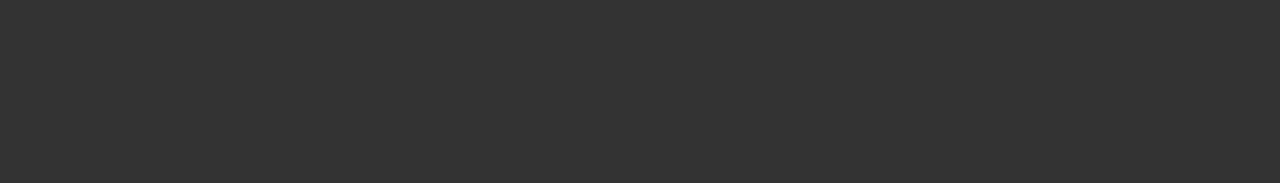
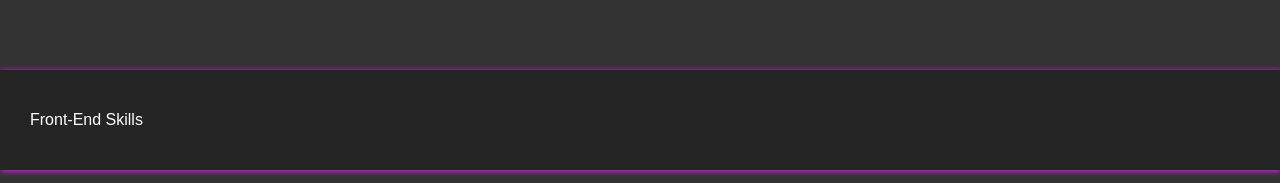
Before and after one commit to pedro-henrique-a-silva/pedro-henrique-a-silva.github.io, a React (Vite) app: page / in a window 1280 px wide. Shown: the part 614-797 px from the top of the page. Built offline with nearby package versions, Linux system fonts and the light colour scheme; a web font is replaced by a local one.

Commit message:
Criando o componente de separação de seçãos

```diff
--- a/src/App.tsx
+++ b/src/App.tsx
@@ -3,6 +3,7 @@ import { ThemeProvider } from 'styled-components';
 import dark from './styles/theme/dark';
 import Header from './components/Header/Header';
 import About from './components/About/About';
+import Separator from './components/Separator/Separator';
 
 function App() {
 
@@ -12,6 +13,7 @@ function App() {
       <Header/>
       <main>
         <About />
+        <Separator>Front-End Skills</Separator>
       </main>
     </ThemeProvider>
 
--- /dev/null
+++ b/src/components/Separator/Separator.tsx
@@ -0,0 +1,16 @@
+import { SeparatorWrapper } from './style';
+
+type SeparatorProps = {
+  children: React.ReactNode
+}
+
+function Separator(props: SeparatorProps) {
+  const { children } = props;
+  return (
+    <SeparatorWrapper>
+      <h1> {children}</h1>
+    </SeparatorWrapper>
+  )
+}
+
+export default Separator
--- /dev/null
+++ b/src/components/Separator/style.ts
@@ -0,0 +1,12 @@
+import { styled } from 'styled-components';
+
+export const SeparatorWrapper = styled.section`
+  background-color: #252525;
+  box-shadow: 1px 1px 6px 0px #e81cff;
+  width: 100%;
+
+  & h1 {
+    margin-left: 30px;
+    line-height: 100px;
+  }
+`
```
